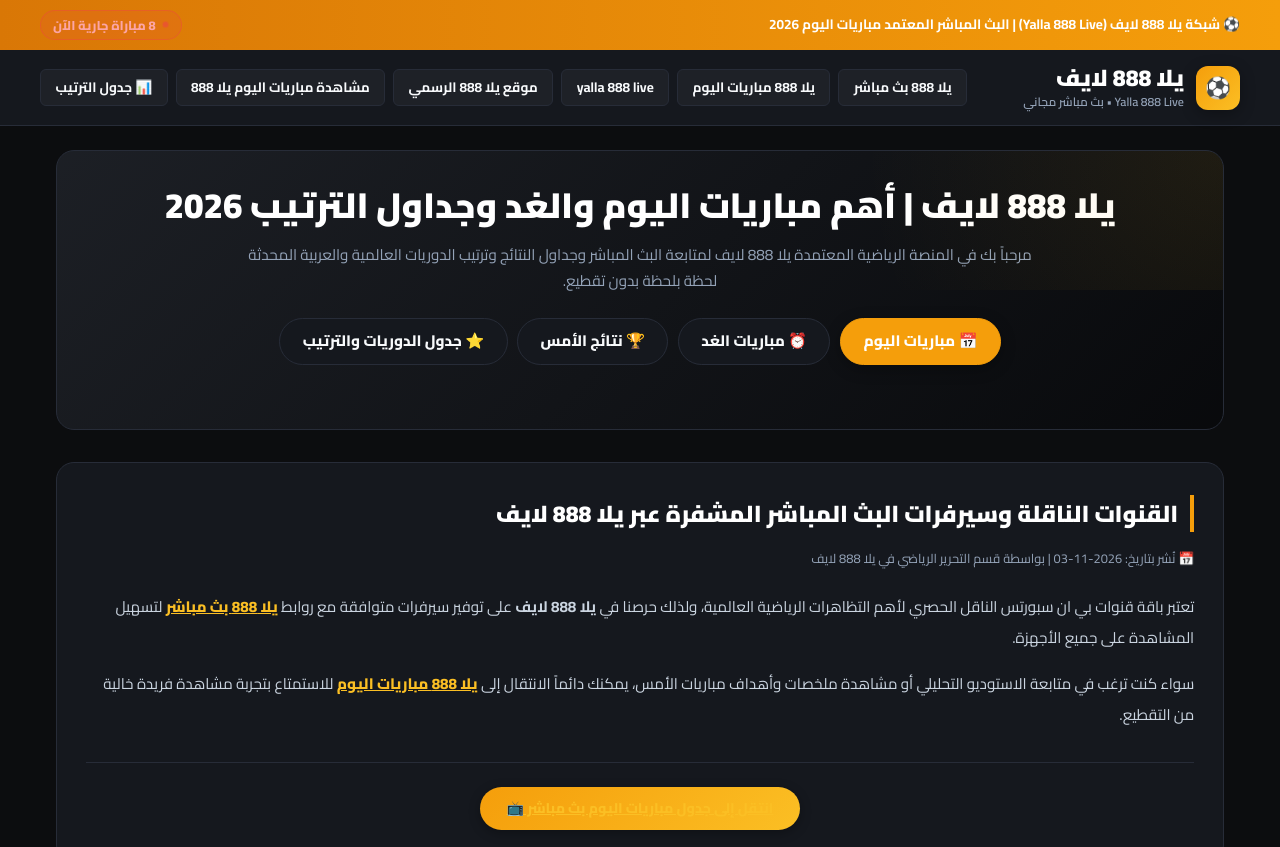
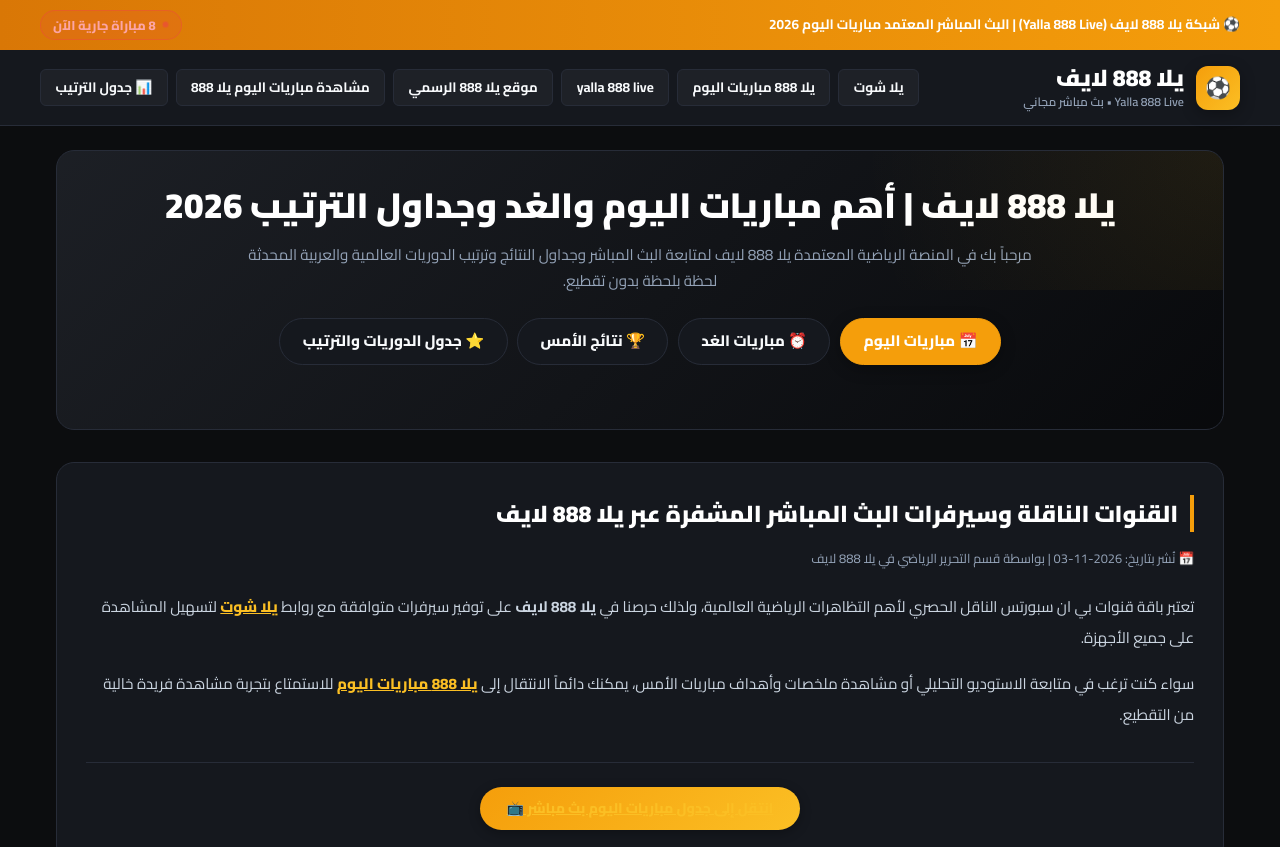
Before and after one commit to koralive360online/koralive360-satellites, a plain HTML site: page yalla-888/article-bein-sports-channels.html in a window 1280 px wide. Shown: the top 847 px of the page. Drawn offline with Linux system fonts and the light colour scheme.

Commit message:
Update anchor text to yalla shoot for yalla-888

```diff
--- a/yalla-888/article-bein-sports-channels.html
+++ b/yalla-888/article-bein-sports-channels.html
@@ -187,7 +187,7 @@
                 </div>
             </a>
             <div class="nav-links">
-                <a href="https://yalla-888.com" class="kw-link" title="يلا 888 بث مباشر">يلا 888 بث مباشر</a><a href="https://yalla-888.com/matches-today/" class="kw-link" title="يلا 888 مباريات اليوم">يلا 888 مباريات اليوم</a><a href="https://yalla-888.com" class="kw-link" title="yalla 888 live">yalla 888 live</a><a href="https://yalla-888.com" class="kw-link" title="موقع يلا 888 الرسمي">موقع يلا 888 الرسمي</a><a href="https://yalla-888.com/matches-today/" class="kw-link" title="مشاهدة مباريات اليوم يلا 888">مشاهدة مباريات اليوم يلا 888</a><a href="https://yalla-888.com/standings/" class="kw-link" title="جدول الترتيب" target="_blank" rel="noopener">📊 جدول الترتيب</a>
+                <a href="https://yalla-888.com" class="kw-link" title="يلا شوت">يلا شوت</a><a href="https://yalla-888.com/matches-today/" class="kw-link" title="يلا 888 مباريات اليوم">يلا 888 مباريات اليوم</a><a href="https://yalla-888.com" class="kw-link" title="yalla 888 live">yalla 888 live</a><a href="https://yalla-888.com" class="kw-link" title="موقع يلا 888 الرسمي">موقع يلا 888 الرسمي</a><a href="https://yalla-888.com/matches-today/" class="kw-link" title="مشاهدة مباريات اليوم يلا 888">مشاهدة مباريات اليوم يلا 888</a><a href="https://yalla-888.com/standings/" class="kw-link" title="جدول الترتيب" target="_blank" rel="noopener">📊 جدول الترتيب</a>
             </div>
         </div>
     </header>
@@ -208,7 +208,7 @@
             <h2>القنوات الناقلة وسيرفرات البث المباشر المشفرة عبر يلا 888 لايف</h2>
             <div style="font-size:0.8rem;color:var(--text-dim);margin-bottom:1.5rem;">📅 نُشر بتاريخ: 2026-11-03 | بواسطة قسم التحرير الرياضي في يلا 888 لايف</div>
 
-            <p>تعتبر باقة قنوات بي ان سبورتس الناقل الحصري لأهم التظاهرات الرياضية العالمية، ولذلك حرصنا في <strong>يلا 888 لايف</strong> على توفير سيرفرات متوافقة مع روابط <strong><a href="https://yalla-888.com" title="يلا 888 بث مباشر">يلا 888 بث مباشر</a></strong> لتسهيل المشاهدة على جميع الأجهزة.</p>
+            <p>تعتبر باقة قنوات بي ان سبورتس الناقل الحصري لأهم التظاهرات الرياضية العالمية، ولذلك حرصنا في <strong>يلا 888 لايف</strong> على توفير سيرفرات متوافقة مع روابط <strong><a href="https://yalla-888.com" title="يلا شوت">يلا شوت</a></strong> لتسهيل المشاهدة على جميع الأجهزة.</p>
             <p>سواء كنت ترغب في متابعة الاستوديو التحليلي أو مشاهدة ملخصات وأهداف مباريات الأمس، يمكنك دائماً الانتقال إلى <strong><a href="https://yalla-888.com/matches-today/" title="مباريات اليوم بث مباشر">يلا 888 مباريات اليوم</a></strong> للاستمتاع بتجربة مشاهدة فريدة خالية من التقطيع.</p>
 
             <div style="margin-top:2rem;padding-top:1.5rem;border-top:1px solid var(--border);">
```
Also changed, not shown: yalla-888/article-live-guide.html (+2 -2 lines), yalla-888/article-tournaments-coverage.html (+2 -2 lines), yalla-888/index.html (+1 -1 lines), yalla-888/leagues.html (+1 -1 lines), yalla-888/today.html (+1 -1 lines), yalla-888/tomorrow.html (+1 -1 lines), yalla-888/yesterday.html (+1 -1 lines).
